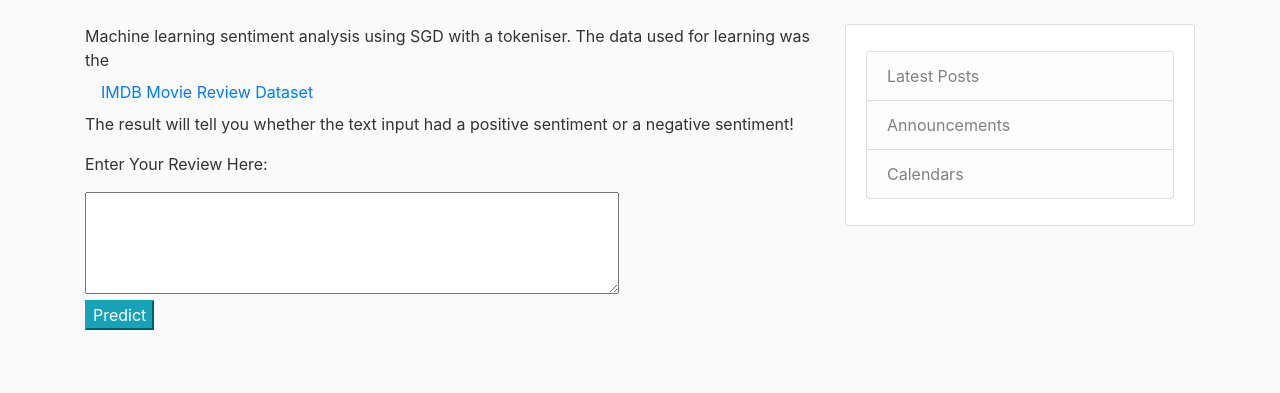
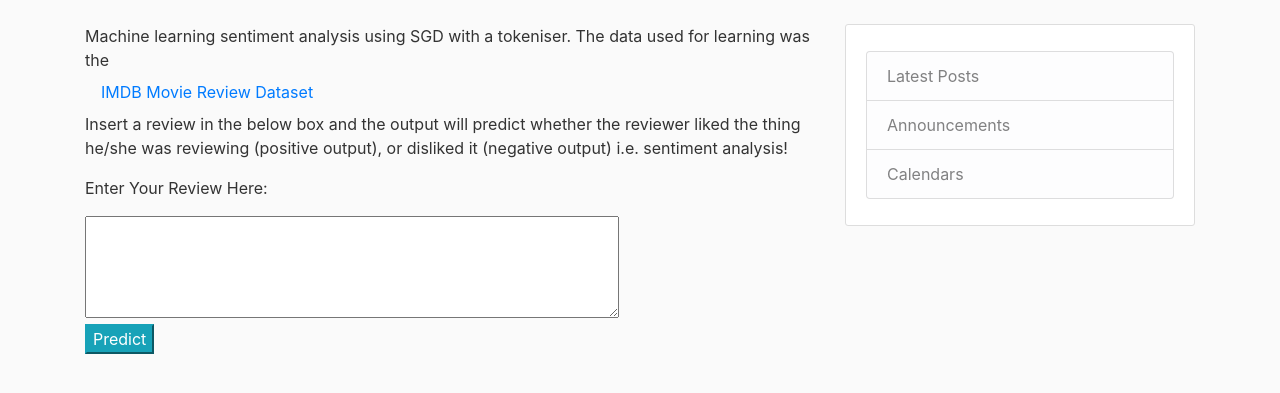
Before and after one commit to samJ27/movie_sentiment_analysis, a Flask app: page / in a window 1280 px wide. Shown: the part 56-449 px from the top of the page. Run offline with Flask 2, Linux system fonts and the light colour scheme; parts of the project's set-up code (start-up, migrations or seed data) failed here and were passed over; some libraries are stand-ins or nearby versions.

Commit message:
Update home.html

```diff
--- a/movie_site/templates/home.html
+++ b/movie_site/templates/home.html
@@ -2,8 +2,8 @@
 {% block content %}
     <div class="ml-container">
         <p>Machine learning sentiment analysis using SGD with a tokeniser. The data used for learning was the<a class="nav-item nav-link"
-            href="http://ai.stanford.edu/~amaas/data/sentiment/">IMDB Movie Review Dataset</a> The result will tell you whether the text
-            input had a positive sentiment or a negative sentiment!
+            href="http://ai.stanford.edu/~amaas/data/sentiment/">IMDB Movie Review Dataset</a> Insert a review in the below box and the output will predict whether
+            the reviewer liked the thing he/she was reviewing (positive output), or disliked it (negative output) i.e. sentiment analysis!
         </p>
         <form action="{{ url_for('predict')}}" method="POST">
             <p>Enter Your Review Here:</p>
```
